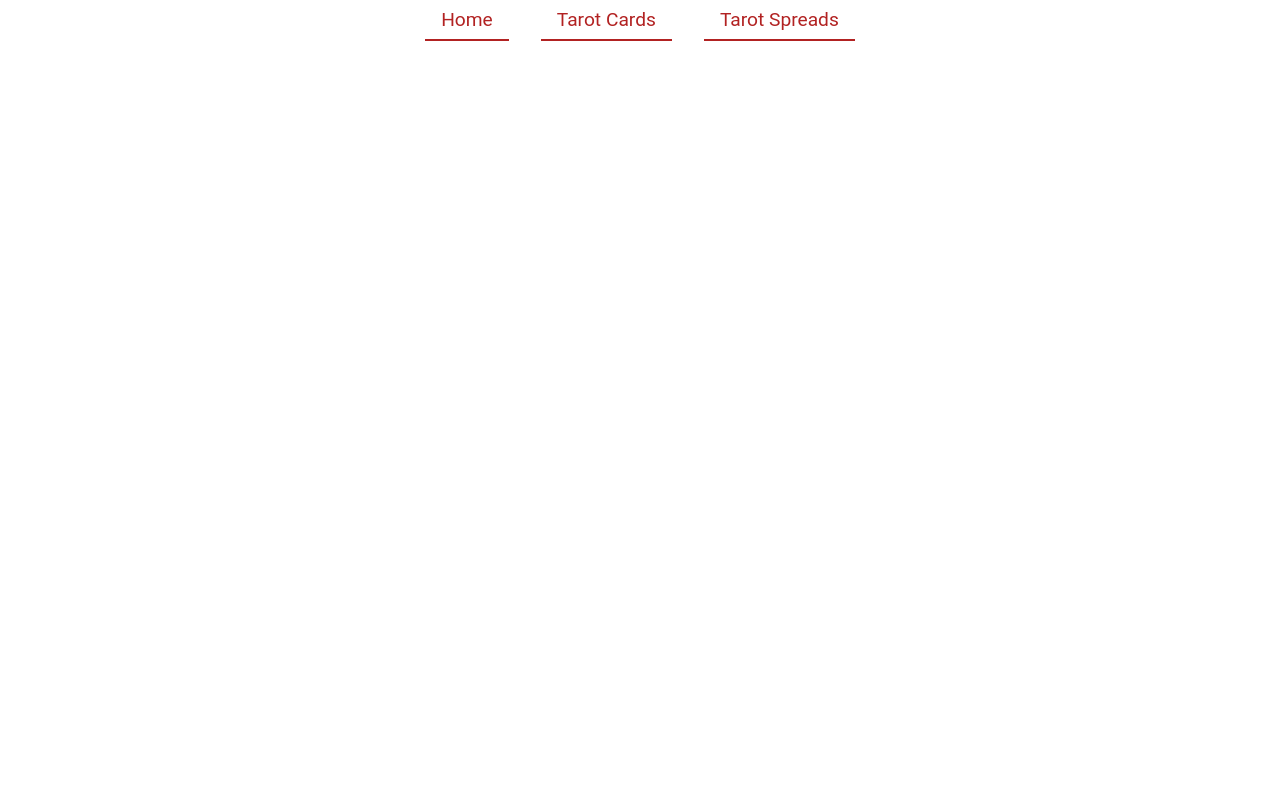
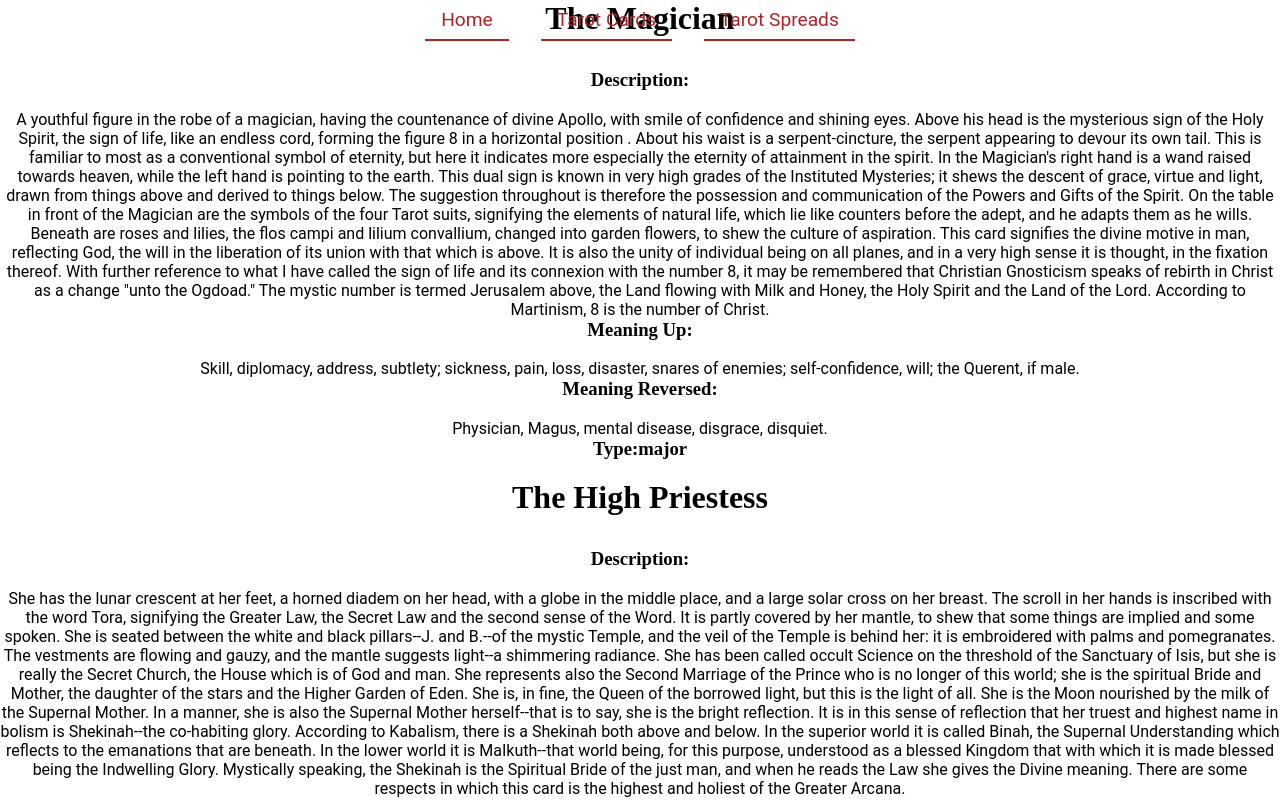
Before and after one commit to bcaudillo/react-app-project1, a React (Create React App) app: page / in a window 1280 px wide. Shown: the top 800 px of the page. Built offline with nearby package versions, Linux system fonts and the light colour scheme; data requests are answered from the project's data file.

Commit message:
render all cards on page

```diff
--- a/src/Card.js
+++ b/src/Card.js
@@ -1,7 +1,19 @@
 import React from "react";
 
 function Card({card}){
-    return
+    console.log(card)
+    return(
+        <div>
+            <p>
+                <h1 key={card.id}>{card.name}</h1>
+                <h3>Description:</h3>
+                {card.desc}
+                <h3>Meaning Up: </h3>{card.meaning_up}
+                <h3>Meaning Reversed:</h3>{card.meaning_rev}
+                <h3>Type:{card.type} </h3>
+            </p>
+        </div>
+    )
 }
 
 export default Card;
--- a/src/CardsList.js
+++ b/src/CardsList.js
@@ -2,9 +2,12 @@ import React from "react";
 import Card from "./Card";
 
 function CardsList({cards}){
-    return cards.map((card)=><Card key={card.id} card ={card}/>)
-
-
+    console.log(cards)
+    return (
+        cards.map((card)=>(
+        <Card card={card}/>
+        ))
+    )
 }
 
 export default CardsList;
```
